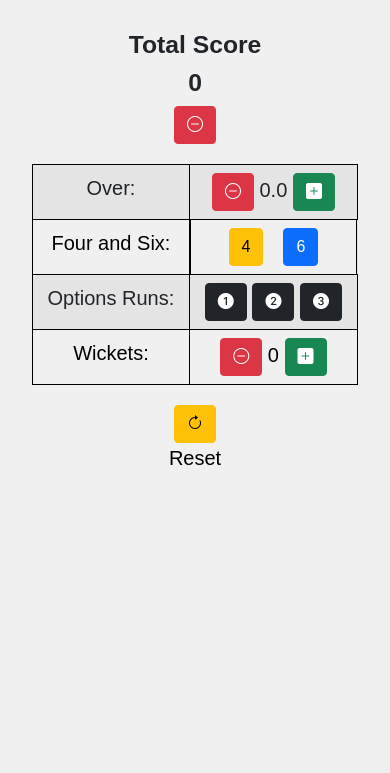
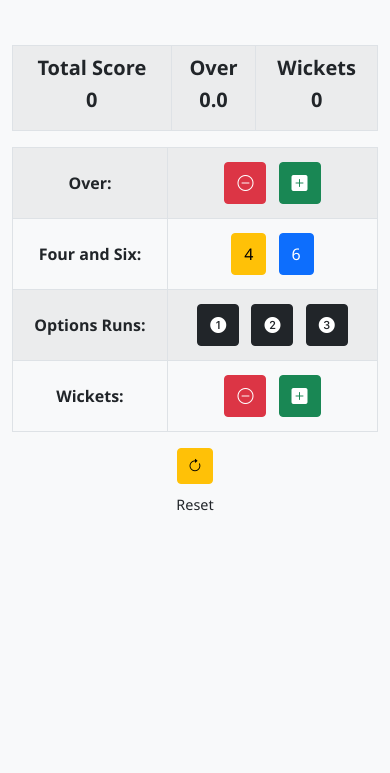
Before and after one commit to sumit9354800/Circket, a plain HTML site: page index.html in a window 390 px wide. Shown: the part 71-844 px from the top of the page. Drawn offline with nearby package versions, Linux system fonts and the light colour scheme.

Commit message:
commit new

```diff
--- a/index.html
+++ b/index.html
@@ -25,33 +25,42 @@
     </div>
     <div class="container-fluid">
         <div class="rows">
-            <div class="text-center">
-                <h2><b>Total Score</b></h2>
-                <h2><b> <span id="run-count">0</span></b></h2>
-                <h2><b>
-                        <button id="button-minus-run" class="btn btn-danger"><i class="bi bi-dash-circle"></i></button>
-                    </b></h2>
-            </div>
+            <table class="text-center table font table-bordered table-striped table-hover text-center">
+                <tr>
+                    <th>
+                        <h2><b>Total Score</b></h2>
+                        <h2><b> <span id="run-count">0</span></b></h2>
+                    </th>
+                    <th>
+                        <h2><b>Over</b></h2>
+                        <h2><b><span id="over-count">0</span></b></h2>
+                    </th>
+                    <th>
+                        <h2><b>Wickets</b></h2>
+                        <h2><b> <span id="wicket-count">0</span></b></h2>
+                    </th>
+                </tr>
+            </table>
             <div class="cols">
                 <table class="table font table-bordered table-striped table-hover text-center">
                     <tr>
-                        <td>
+                        <th>
                             <span>Over: </span>
-                        </td>
+                        </th>
                         <td>
                             <span>
+
                                 <button id="button-minus-over" class="btn btn-danger"><i
                                         class="bi bi-dash-circle"></i></button>
-                                <span id="over-count">0</span>
                                 <button class="btn btn-success" id="button-add-over"><i
                                         class="bi bi-plus-square-fill"></i></button>
                             </span>
                         </td>
                     </tr>
                     <tr>
-                        <td>
+                        <th>
                             <span>Four and Six: </span>
-                        </td>
+                        </th>
                         <td class="gap">
                             <button id="button-four" class="btn btn-warning font-size">
                                 <span id="add-four">4</span>
@@ -62,9 +71,9 @@
                         </td>
                     </tr>
                     <tr>
-                        <td>
+                        <th>
                             <span>Options Runs: </span>
-                        </td>
+                        </th>
                         <td>
                             <span>
                                 <button class="btn btn-dark" id="button-add-one"><i
@@ -77,24 +86,19 @@
                         </td>
                     </tr>
                     <tr>
-                        <td>
+                        <th>
                             <span>Wickets: </span>
-                        </td>
+                        </th>
                         <td>
                             <span>
                                 <button id="button-minus-wicket" class="btn btn-danger"><i
                                         class="bi bi-dash-circle"></i></button>
-                                <span id="wicket-count">0</span>
                                 <button class="btn btn-success" id="button-add-wicket"><i
                                         class="bi bi-plus-square-fill"></i></button>
                             </span>
                         </td>
                     </tr>
                 </table>
-
-                <div class="runs font">
-
-                </div>
                 <div class="wickets font">
                     <div id="restart">
                         <button id="button-reset" class="btn btn-warning"><i class="bi bi-arrow-clockwise"></i></button>
--- a/style.css
+++ b/style.css
@@ -1,30 +1,79 @@
-.font{
-    font-size: 20px;
-    color: #000000;
-    text-align: center;
-    font-family: 'Arial', sans-serif;
-    margin: 20px 0;
+body {
+    background-color: #f8f9fa;
+    font-family: 'Segoe UI', Tahoma, Geneva, Verdana, sans-serif;
 }
 
+h1 {
+    padding: 15px 0;
+    font-size: 2.5rem;
+}
 
-body{
-    background-color: #f0f0f0;
-    font-family: 'Arial', sans-serif;
-    margin: 0;
-    padding: 20px;
+.table th, .table td {
+    vertical-align: middle;
 }
-table,tr,td{
-    border: 1px solid #000;
-    border-collapse: collapse;
-    padding: 10px;
-    text-align: center;
+
+.font-size {
+    font-size: 1.5rem;
 }
-table{
-    width: 100%;
-    margin: 20px 0;
+
+.font {
+    font-size: 1.25rem;
 }
-.gap{
-    display: flex;
-    justify-content: center;
-    gap: 20px;
+
+/* Responsive Layout Adjustments */
+@media (max-width: 768px) {
+    h1 {
+        font-size: 2rem;
+    }
+
+    .table th, .table td {
+        font-size: 1rem;
+        padding: 10px;
+    }
+
+    .font-size {
+        font-size: 1.2rem;
+    }
+
+    .font {
+        font-size: 1rem;
+    }
+
+    #button-four, #button-six,
+    #button-add-one, #button-add-two,
+    #button-add-three, #button-add-over,
+    #button-minus-over, #button-add-wicket,
+    #button-minus-wicket {
+        margin: 4px;
+        padding: 8px 12px;
+        font-size: 1rem;
+    }
+
+    #reset {
+        font-size: 1rem;
+        margin-top: 10px;
+    }
+
+    .wickets {
+        text-align: center;
+    }
 }
+
+@media (max-width: 576px) {
+    .table {
+        font-size: 0.9rem;
+    }
+
+    h2 {
+        font-size: 1.25rem;
+    }
+
+    .btn {
+        padding: 6px 10px;
+        font-size: 0.9rem;
+    }
+
+    #reset {
+        font-size: 0.9rem;
+    }
+}
```
